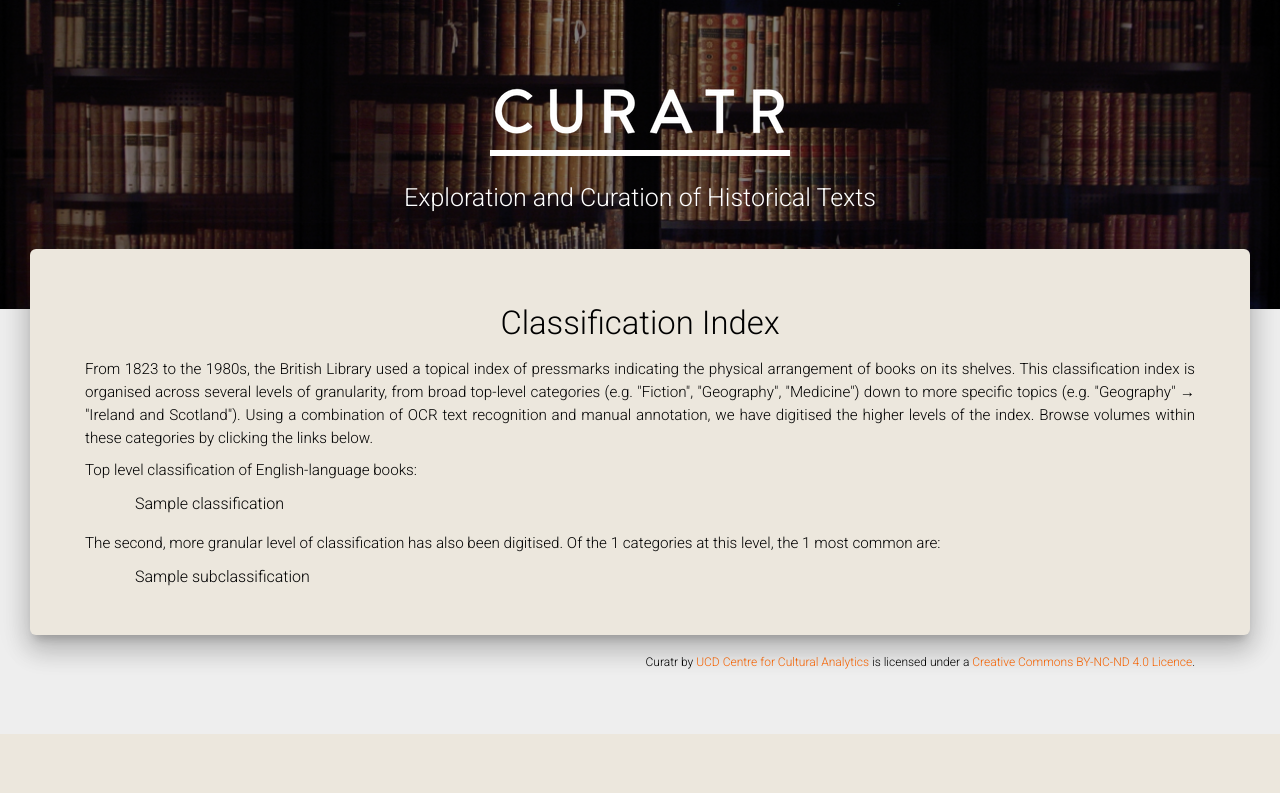
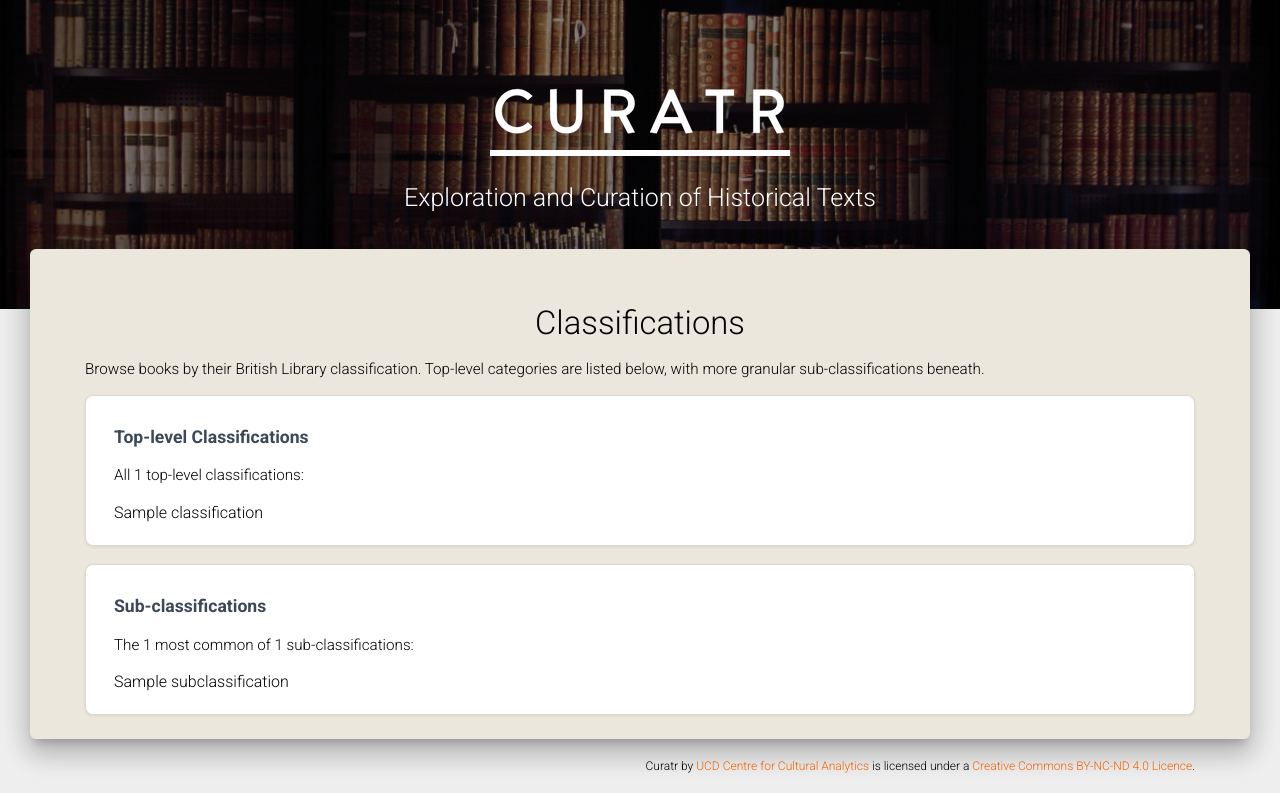
Before and after one commit to derekgreene/curatr, a Flask app: template code/templates/classification.html in a window 1280 px wide. Shown: the part 66-859 px from the top of the page. Before the commit the page ends 800 px from the top, so only its background shows below. Run offline with Flask 3, Linux system fonts and the light colour scheme; the template is opened without the code that fills it: most values are stand-ins (such as "Sample title", 1, 10 or a date in 2020); parts of the project's set-up code (start-up, migrations or seed data) failed here and were passed over.

Commit message:
Tidy interface

```diff
--- a/code/curatr.py
+++ b/code/curatr.py
@@ -497,7 +497,10 @@ def handle_classification():
 	context["classification"] = Markup(format_classification_links(context))
 	context["subclassification"] = Markup(format_subclassification_links(context))
 	context["num_subclasses"] = len(app.core.cache["subclass_names"])
-	context["num_top_subsubclassifications"] = len(app.core.cache["top_subclass_counts"])
+	class_counts = app.core.cache["class_counts"]
+	context["num_classifications"] = len([k for k, v in class_counts.items() if k.lower() != "all" and v != 0])
+	subclass_counts = app.core.cache["top_subclass_counts"]
+	context["num_top_subsubclassifications"] = len([k for k, v in subclass_counts.items() if k.lower() != "all" and v != 0])
 	return render_template("classification.html", **context)
 
 @app.route("/catalogue")
--- a/code/templates/author-list.html
+++ b/code/templates/author-list.html
@@ -50,7 +50,7 @@ $(document).ready(function()
 <div class="container">
   <div class="section text-center" style="padding-bottom: 10px;">
     <h2>Authors</h2>
-    <p class="text-justify">Browse {{ author_count }} authors of English-language texts in the BL19 collection.
+    <p class="text-justify">Browse {{ author_count }} authors of English-language books in the BL19 collection.
         Click any row to view all volumes by that author.</p>
   </div>
   <div class="form-card" style="margin-bottom: 16px; padding: 10px 28px;">
--- a/code/templates/classification.html
+++ b/code/templates/classification.html
@@ -1,37 +1,55 @@
 {% extends "layout.html" %}
-{% block title %}Classification Index{% endblock %}
+{% block title %}Classifications{% endblock %}
 {% block headcustom %}
-<style>#nav-link-classification { color: #FF6600 !important; }</style>
+<style>
+#nav-link-classification { color: #FF6600 !important; }
+.class-card-heading {
+    font-weight: 600;
+    font-size: 1.1rem;
+    margin: 0 0 14px 0;
+    color: #3C4858;
+}
+ul.classification {
+    list-style: none;
+    padding-left: 0;
+    margin-left: 0;
+    margin-bottom: 0;
+}
+ul.classification-top {
+    column-count: 3;
+    column-gap: 28px;
+}
+ul.classification-sub {
+    column-count: 2;
+    column-gap: 28px;
+}
+ul.classification-top li,
+ul.classification-sub li {
+    break-inside: avoid;
+}
+</style>
 {% endblock %}
 
 {% block content %}
 <div class="container">
-      <div class="section text-center">
-        <h2>Classification Index</h2>
-
-        <p class="text-justify">
-            From 1823 to the 1980s, the British Library used a topical index of pressmarks
-            indicating the physical arrangement of books on its shelves. This classification
-            index is organised across several levels of granularity, from broad top-level
-            categories (e.g. "Fiction", "Geography", "Medicine") down to more specific
-            topics (e.g. "Geography" → "Ireland and Scotland"). Using a combination of OCR
-            text recognition and manual annotation, we have digitised the higher levels of
-            the index. Browse volumes within these categories by clicking the links below.</p>
-        <div class="text-left">
-            <p>Top level classification of English-language books:</p>
-            <ul class="classification">
+  <div class="section text-center" style="padding-bottom: 10px;">
+    <h2>Classifications</h2>
+    <p class="text-justify">Browse books by their British Library classification. Top-level categories are listed below, with more granular sub-classifications beneath.</p>
+  </div>
+  <div class="form-card" style="margin-bottom: 24px;">
+    <p class="class-card-heading">Top-level Classifications</p>
+    <p style="margin-bottom: 14px;">All {{ num_classifications }} top-level classifications:</p>
+    <ul class="classification classification-top">
         {{ classification }}
     </ul>
   </div>
-        <div class="text-left">
-            <p>The second, more granular level of classification has also been digitised.
-                Of the {{ num_subclasses }} categories at this level, the
-                {{ num_top_subsubclassifications }} most common are:</p>
-            <ul class="classification">
+  <div class="form-card">
+    <p class="class-card-heading">Sub-classifications</p>
+    <p style="margin-bottom: 14px;">The {{ num_top_subsubclassifications }} most common of {{ num_subclasses }} sub-classifications:</p>
+    <ul class="classification classification-sub">
         {{ subclassification }}
     </ul>
   </div>
 </div>
-
-    </div>
+<br>
 {% endblock %}
--- a/code/web/format.py
+++ b/code/web/format.py
@@ -35,12 +35,15 @@ def format_classification_links(context):
 def format_subclassification_links(context):
 	""" Generate HTML formatting for links for book subclassifications on the classification index page. """
 	html = ""
+	display_name_map = {
+		"French & English Colonies in the United States of America": "French & English Colonies in the USA",
+	}
 	subclass_counts = context.core.cache["top_subclass_counts"]
 	subclass_names = sorted(subclass_counts.keys())
 	for name in subclass_names:
 		if name.lower() == "all" or subclass_counts[name] == 0:
 			continue
-		label = escape(name)
+		label = escape(display_name_map.get(name, name))
 		escaped_name = urllib.parse.quote_plus(name)
 		url = '%s/search?qwords=*&subclass="%s"&type=volume' % (context.prefix, escaped_name)
 		if subclass_counts[name] == 1:
```
Lines whose indentation alone changed are shown as unchanged.
